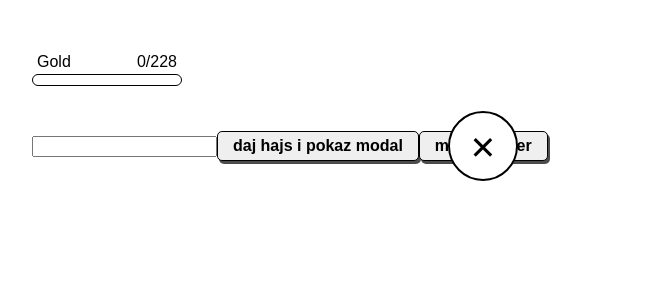
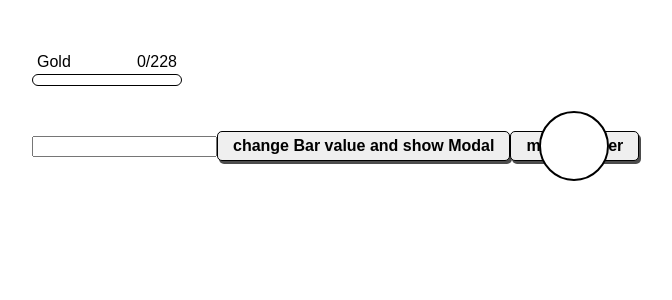
Before and after one commit to tomekskuta/game-ui, a React (Create React App) app: page / in a window 1280 px wide. Both pictures are taken after a click on the button "menuTrigger". Shown: the top 300 px of the page, without its empty margins (18-690 px from the left). Built offline with nearby package versions, Linux system fonts and the light colour scheme.

Commit message:
CircleMenu exit button

```diff
--- a/src/App.jsx
+++ b/src/App.jsx
@@ -59,10 +59,10 @@ class App extends React.Component {
       <div className="App" style={{margin: 50}}>
         <ProgressBar resource="Gold" value={isClicked ? Number(value) : 0} maxValue={228} />
         <input type="text" onChange={this.handleChange} value={value} style={{ marginTop: 50 }} />
-        <Button onClick={this.handleClick}>daj hajs i pokaz modal</Button>
+        <Button onClick={this.handleClick}>change Bar value and show Modal</Button>
         <MenuTriggerButton onClick={this.toggleCircleMenu}>menuTrigger</MenuTriggerButton>
-        {isCircleMenu ? <CircleMenu x={circleMenuPosition.x} y={circleMenuPosition.y} /> : null}
-        {isModal ? <Modal closeTrigger={this.toggleModal} header="Bierz te łapy z mojej nogi!" paragraph="Lorem ipsum dolor sit amet consectetur adipisicing elit. Soluta in at enim sed. Facere accusantium impedit dolores quas debitis." /> : null}
+        {isCircleMenu ? <CircleMenu x={circleMenuPosition.x} y={circleMenuPosition.y} closeMenuHandler={this.toggleCircleMenu} /> : null}
+        {isModal ? <Modal closeTrigger={this.toggleModal} header='Lorem ipsum dolor sit amet consectetur adipisicing elit.' paragraph="Lorem ipsum dolor sit amet consectetur adipisicing elit. Soluta in at enim sed. Facere accusantium impedit dolores quas debitis." /> : null}
       </div>
     );
   }
--- /dev/null
+++ b/src/components/CircleMenu/CloseButton.jsx
@@ -0,0 +1,93 @@
+import React from 'react';
+import PropTypes from 'prop-types';
+import styled, { keyframes } from 'styled-components';
+
+const closeButtonSize = 70;
+
+const closeButtonAnimation = keyframes`
+  100% { transform: rotate(360deg) }
+`;
+
+const closeIconAnimation = direction => keyframes`
+  from {
+    transform: rotate(0);
+    height: 0;
+  }
+  to {
+    transform: rotate(${direction}45deg);
+    height: 40px;
+  }
+`;
+
+const closeIconMouseOutAnimation = keyframes`
+  100% { transform: scale(0, 0); }
+`;
+
+const StyledCloseButton = styled.div`
+  box-sizing: border-box;
+  border: solid 2px black;
+  border-radius: 50%;
+  background: #fff;
+  width: ${closeButtonSize}px;
+  height: ${closeButtonSize}px;
+  position: absolute;
+  left: ${props => props.menuSize/2 - closeButtonSize/2}px;
+  top: ${props => props.menuSize/2 - closeButtonSize/2}px;
+  cursor: pointer;
+  display: flex;
+  justify-content: center;
+
+  :hover {
+    animation: ${closeButtonAnimation} 1s;
+  }
+`;
+
+const CloseIcon = styled.div`
+  opacity: 0;
+  display: flex;
+  align-items: center;
+
+  :before,
+  :after {
+    position: relative;
+    width: 3px;
+    content: ' ';
+    background: #000;
+  }
+
+  ${StyledCloseButton}:hover & {
+    opacity:1;
+
+    :before {
+      left: 1px;
+      animation: ${closeIconAnimation('+')} 0.5s both;
+    }
+
+    :after {
+      right: 2px;
+      animation: ${closeIconAnimation('-')} 0.5s both;
+    }
+  }
+
+  ${StyledCloseButton}:not(:hover) & {
+    animation: ${closeIconMouseOutAnimation} 0.5;
+    opacity: 1;
+  }
+`;
+
+const CloseButton = ({ menuSize, onClick }) => (
+  <StyledCloseButton menuSize={menuSize} onClick={onClick}>
+    <CloseIcon />
+  </StyledCloseButton>
+);
+
+StyledCloseButton.propTypes = {
+  menuSize: PropTypes.number.isRequired,
+}
+
+CloseButton.propTypes = {
+  menuSize: PropTypes.number.isRequired,
+  onCLick: PropTypes.func.isRequired,
+}
+
+export default CloseButton;
--- a/src/components/CircleMenu/index.jsx
+++ b/src/components/CircleMenu/index.jsx
@@ -2,16 +2,18 @@ import React from 'react';
 import PropTypes from 'prop-types';
 import styled, { keyframes } from 'styled-components';
 
+import CloseButton from './CloseButton';
+
 const menuSize = 240;
-const closeButtonSize = 70;
 
 const menuAnimationOpen = keyframes`
   0% { transform: scale(0, 0); }
   50% { transform: scale(1.1, 1.1); }
 `;
 
-const closeButtonAnimation = keyframes`
-  100% { transform: rotate(360deg) }
+const menuAnimationClose = keyframes`
+  50% { transform: scale(1.1, 1.1); }
+  100% { transform: scale(0, 0) }
 `;
 
 const CircleWrapper = styled.div`
@@ -24,24 +26,9 @@ const CircleWrapper = styled.div`
   height: ${menuSize}px;
   /* border: solid 1px black; */
   display: flex;
-  animation: ${menuAnimationOpen} 0.5s;
+  animation: ${props => props.animation} 0.5s;
 `;
 
-const CloseButton = styled.div`
-  box-sizing: border-box;
-  font-size: 2em;
-  border: solid 2px black;
-  border-radius: 50%;
-  background: #fff;
-  width: ${closeButtonSize}px;
-  height: ${closeButtonSize}px;
-  text-align: center;
-  line-height: ${closeButtonSize}px;
-  position: absolute;
-  left: ${menuSize/2 - closeButtonSize/2}px;
-  top: ${menuSize/2 - closeButtonSize/2}px;
-  animation: ${closeButtonAnimation} 1s;
-`;
 
 export default class CircleMenu extends React.Component {
   constructor() {
@@ -49,14 +36,21 @@ export default class CircleMenu extends React.Component {
     this.state = {
       isClosing: false,
     }
+
+    this.closeClickHandle = this.closeClickHandle.bind(this);
+  }
+
+  closeClickHandle() {
+    this.setState({ isClosing: true });
   }
 
   render() {
-    const { x, y } = this.props;
+    const { x, y, closeMenuHandler } = this.props;
+    const { isClosing } = this.state;
 
     return (
-      <CircleWrapper x={x} y={y} >
-        <CloseButton>&#10005;</CloseButton>
+      <CircleWrapper x={x} y={y} animation={isClosing ? menuAnimationClose : menuAnimationOpen} onAnimationEnd={isClosing ? closeMenuHandler : null} >
+        <CloseButton onClick={this.closeClickHandle} menuSize={menuSize} />
       </CircleWrapper>
     );
   }
@@ -65,4 +59,5 @@ export default class CircleMenu extends React.Component {
 CircleMenu.propTypes = {
   x: PropTypes.number.isRequired,
   y: PropTypes.number.isRequired,
+  closeMenuHandler: PropTypes.func.isRequired,
 }
```
